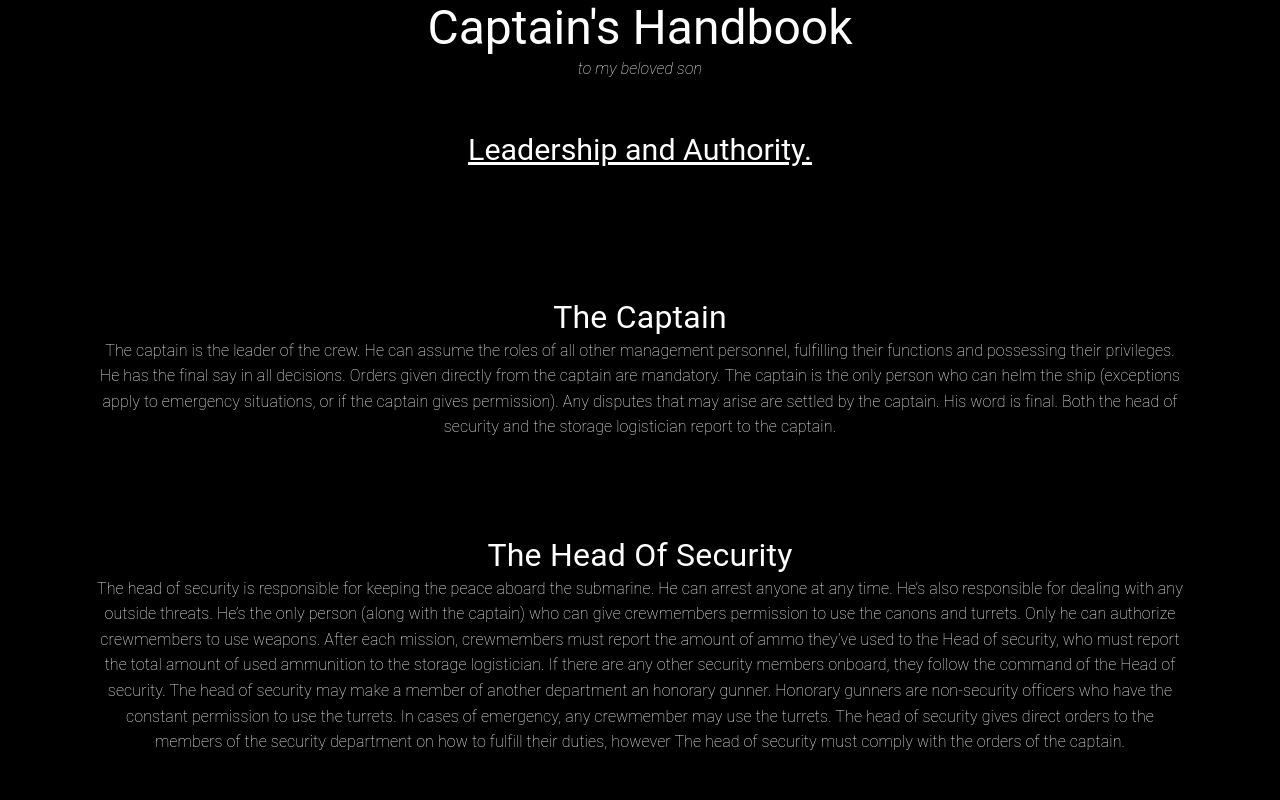
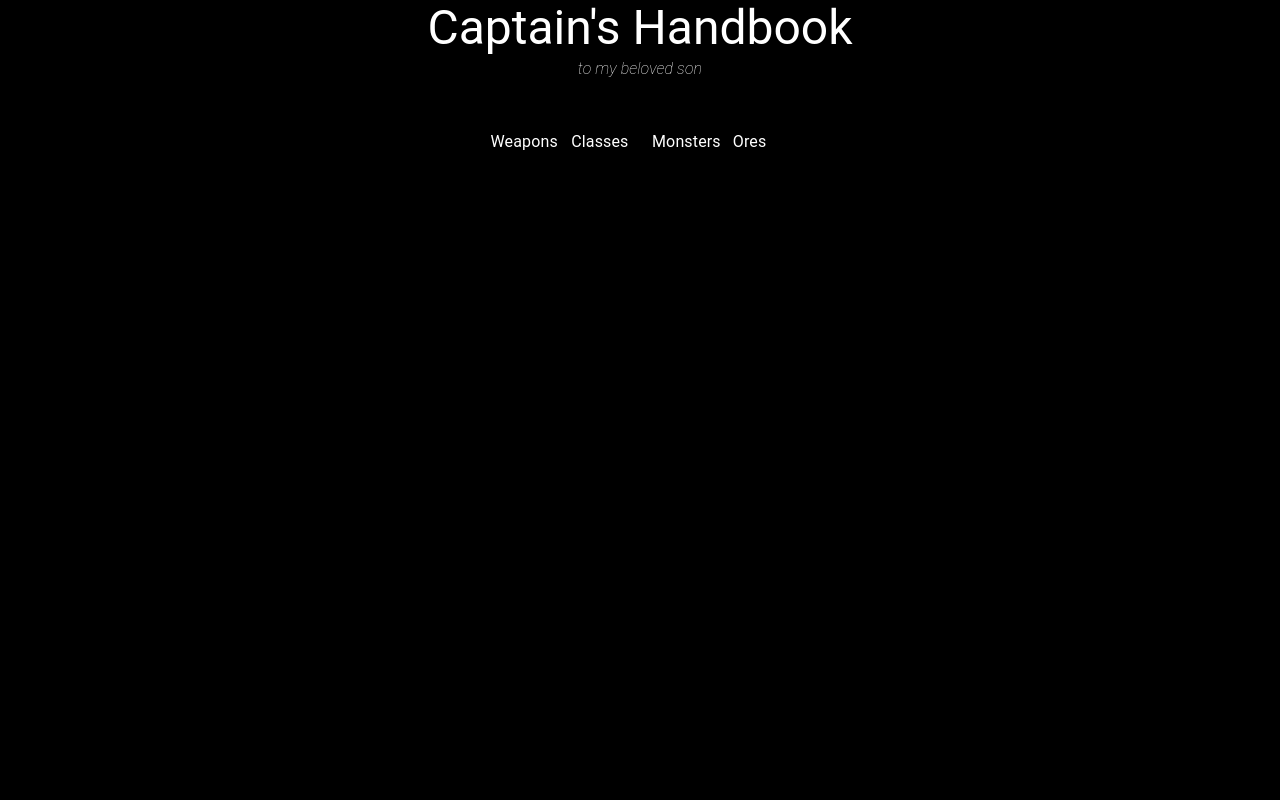
Before and after one commit to dmnovb/CaptainsHandbook, a Next.js app: page /content in a window 1280 px wide. Shown: the top 800 px of the page. Built offline with nearby package versions, Linux system fonts and the light colour scheme.

Commit message:
classes page

```diff
--- a/src/pages/content/index.tsx
+++ b/src/pages/content/index.tsx
@@ -2,6 +2,8 @@ import { useEffect, useState } from "react";
 import Box from "@mui/material/Box";
 import CssBaseline  from "@mui/material/CssBaseline";
 import Typography from "@mui/material/Typography";
+import { List, ListItem, Grid} from "@mui/material";
+
 import { classes } from "@/data";
 
 type Personnel = {
@@ -30,7 +32,23 @@ const Content = () => {
       <Typography variant="h6" sx={{ fontStyle: "italic" }}>
         to my beloved son
       </Typography>
-      <Box sx={{ mt: "3rem" }}>
+      <Box sx={{color: 'white', marginTop: "3rem"}}>
+      <Grid container rowSpacing={1} columnSpacing={{ xs: 1, sm: 2, md: 3 }}>
+        <Grid item xs={3}>
+          <Box>Weapons</Box>
+        </Grid>
+        <Grid item xs={3}>
+          <Box>Classes</Box>
+        </Grid>
+        <Grid item xs={3}>
+          <Box>Monsters</Box>
+        </Grid>
+        <Grid item xs={3}>
+          <Box>Ores</Box>
+        </Grid>
+      </Grid>
+      </Box>
+      {/* <Box sx={{ mt: "3rem" }}>
         <Typography variant="h5" sx={{ textDecoration: "underline" }}>
           Leadership and Authority.
         </Typography>
@@ -42,7 +60,7 @@ const Content = () => {
             <Typography variant="h6">{person.responsibility}</Typography>
           </Box>
         ))}
-      </Box>
+      </Box> */}
     </Box>
     </CssBaseline>
 
```
Also changed, not shown: src/pages/classes/index.tsx (+11 -0 lines).
